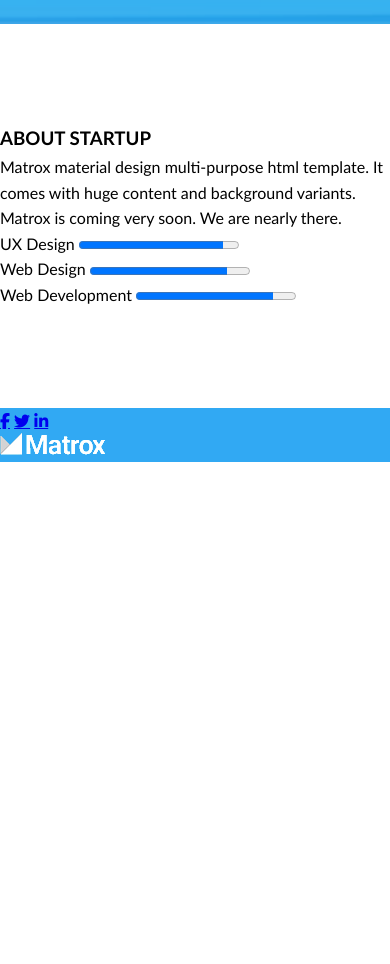
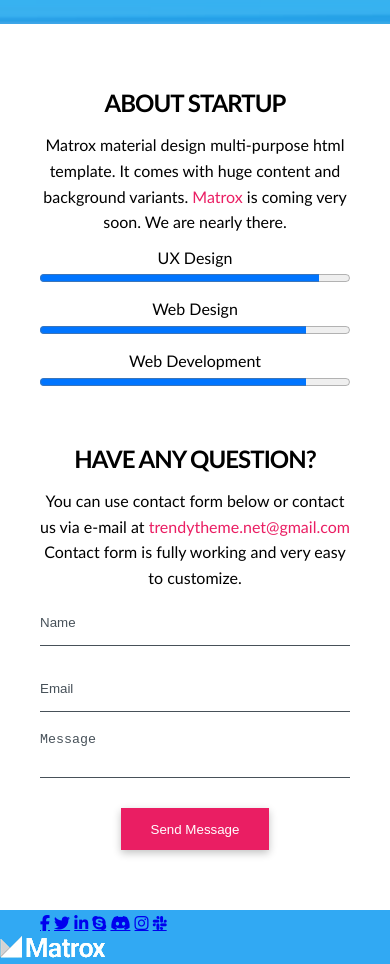
Before and after one commit to anonsas/06-matrox-website, a website: page index.html in a window 390 px wide. Shown: the part 820-1784 px from the top of the page. Before the commit the page ends 1282 px from the top, so only its background shows below. Drawn offline with Linux system fonts and the light colour scheme.

Commit message:
Build content section #8

```diff
--- a/css/base/breakpoints.css
+++ b/css/base/breakpoints.css
@@ -19,10 +19,10 @@
   }
 }
 
-@media screen and (max-width: 768px) {
+@media screen and (max-width: 900px) {
   .container > .row {
-    width: 60rem;
-    margin: 0 calc(50% - 30rem);
+    width: 50rem;
+    margin: 0 calc(50% - 25rem);
   }
 }
 
@@ -32,4 +32,13 @@
     width: 100%;
     margin: 0;
   }
+  .container > .row {
+    padding: 0 6rem;
+  }
 }
+
+@media screen and (max-width: 430px) {
+  .container > .row {
+    padding: 0 4rem;
+  }
+}
--- a/css/components/button.css
+++ b/css/components/button.css
@@ -2,6 +2,8 @@
   color: var(--white-color);
   background-color: var(--secondary-color);
   border: none;
+  box-shadow: rgba(0, 0, 0, 0.24) 0px 3px 8px;
+  cursor: pointer;
 }
 
 .btn-submit {
--- a/css/components/form.css
+++ b/css/components/form.css
@@ -1,3 +1,4 @@
+/* SMALL-FORM */
 .form-small {
   width: 40rem;
   margin: 0 calc(50% - 20rem);
@@ -36,3 +37,52 @@
     padding: 0 4rem;
   }
 }
+
+/* NORMAL-FORM */
+.form {
+  text-align: right;
+}
+
+.form .form__inputs {
+  display: grid;
+  grid-template-rows: 1fr 1fr;
+  grid-template-columns: 1fr 1fr;
+  gap: 3rem;
+  margin-bottom: 3rem;
+}
+.form .form__inputs textarea {
+  grid-column: 1 / -1;
+  resize: vertical;
+}
+
+.form .form__inputs input,
+.form .form__inputs textarea {
+  color: var(--gray-color-dark);
+  background-color: transparent;
+  outline: none;
+  border: none;
+  border-bottom: 1px solid var(--gray-color-dark);
+}
+
+.form .form__inputs input::placeholder,
+.form .form__inputs textarea::placeholder {
+  color: var(--gray-color-dark);
+}
+
+@media screen and (max-width: 900px) {
+  .form {
+    text-align: center;
+  }
+}
+
+@media screen and (max-width: 600px) {
+  .form .form__inputs {
+    grid-template-rows: repeat(3, 1fr);
+    grid-template-columns: 1fr;
+    row-gap: 2rem;
+  }
+  .form .form__inputs textarea {
+    grid-column: 1 / -1;
+    resize: none;
+  }
+}
--- a/css/layouts/about.css
+++ b/css/layouts/about.css
@@ -1,3 +1,47 @@
 .about {
+  position: relative;
   padding: 10rem 0;
 }
+.about > .row {
+  display: flex;
+  justify-content: space-between;
+  column-gap: 14rem;
+}
+
+.about .startup,
+.about .questions {
+  display: flex;
+  flex-direction: column;
+  row-gap: 2rem;
+}
+
+.about .about-title {
+  font-weight: 600;
+  letter-spacing: -1px;
+}
+
+.about .progress {
+  display: flex;
+  flex-direction: column;
+}
+.about .progress progress {
+  width: 100%;
+}
+
+@media screen and (max-width: 900px) {
+  .about {
+    padding: 6rem 0;
+  }
+
+  .about > .row {
+    flex-direction: column;
+    text-align: center;
+
+    row-gap: 5rem;
+  }
+
+  .about .startup,
+  .about .questions {
+    row-gap: 1rem;
+  }
+}
--- a/css/pages/home.css
+++ b/css/pages/home.css
@@ -16,3 +16,6 @@
 @import '../components/progress-bar.css';
 
 /* CUSTOM STYLES GOES BELOW THIS COMMENT LINE */
+.highlight {
+  color: var(--secondary-color);
+}
--- a/index.html
+++ b/index.html
@@ -60,38 +60,57 @@
         </div>
 
         <form class="form-small">
-          <input type="text" placeholder="Type your email" required />
+          <input type="email" placeholder="Type your email" required />
           <button type="submit" class="btn btn-submit">Subscribe Now</button>
         </form>
-        <a href="#" class="mouse fa-solid fa-chevron-down"></a>
+        <a href="#about" class="mouse fa-solid fa-chevron-down"></a>
       </div>
     </section>
 
     <!-- ABOUT SECTION -->
     <section id="about" class="container about">
       <div class="row">
+        <!-- LEFT-SIDE -->
         <div class="startup">
-          <h3>ABOUT STARTUP</h3>
+          <h2 class="about-title">ABOUT STARTUP</h2>
           <p>
             Matrox material design multi-purpose html template. It comes with huge content
             and background variants. <span class="highlight">Matrox</span> is coming very
             soon. We are nearly there.
           </p>
 
-          <div>
+          <div class="progress">
             <label for="file">UX Design</label>
             <progress id="file" value="90" max="100">32%</progress>
           </div>
 
-          <div>
+          <div class="progress">
             <label for="file">Web Design</label>
             <progress id="file" value="86" max="100">32%</progress>
           </div>
 
-          <div>
+          <div class="progress">
             <label for="file">Web Development</label>
             <progress id="file" value="86" max="100">32%</progress>
           </div>
+        </div>
+
+        <!-- RIGHT-SIDE -->
+        <div class="questions">
+          <h2 class="about-title">HAVE ANY QUESTION?</h2>
+          <p>
+            You can use contact form below or contact us via e-mail at
+            <span class="highlight">trendytheme.net@gmail.com</span> Contact form is fully
+            working and very easy to customize.
+          </p>
+          <form class="form" autocomplete="off">
+            <div class="form__inputs">
+              <input type="text" placeholder="Name" required />
+              <input type="email" placeholder="Email" required />
+              <textarea name="message" rows="3" placeholder="Message"></textarea>
+            </div>
+            <button class="btn btn-submit">Send Message</button>
+          </form>
         </div>
       </div>
     </section>
@@ -103,6 +122,10 @@
           <a href="#" class="fa-brands fa-facebook-f"></a>
           <a href="#" class="fa-brands fa-twitter"></a>
           <a href="#" class="fa-brands fa-linkedin-in"></a>
+          <a href="#" class="fa-brands fa-skype"></a>
+          <a href="#" class="fa-brands fa-discord"></a>
+          <a href="#" class="fa-brands fa-instagram"></a>
+          <a href="#" class="fa-brands fa-slack"></a>
         </div>
       </div>
       <div class="row-small">
```
